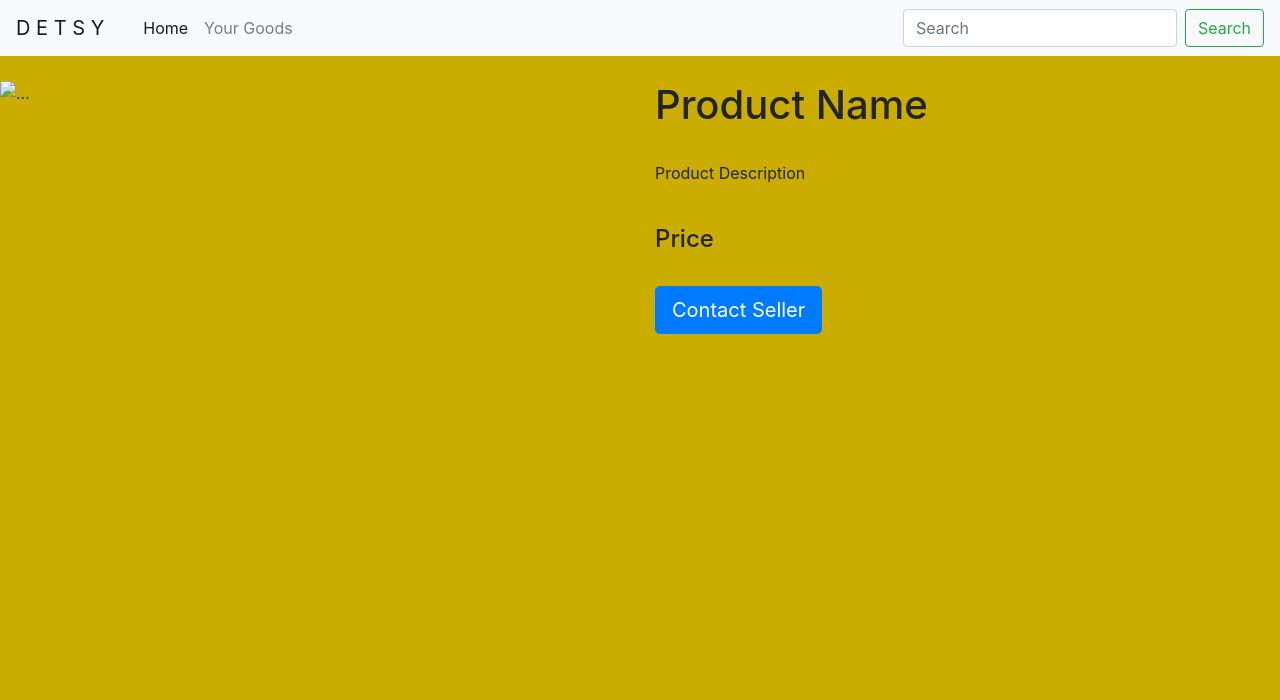
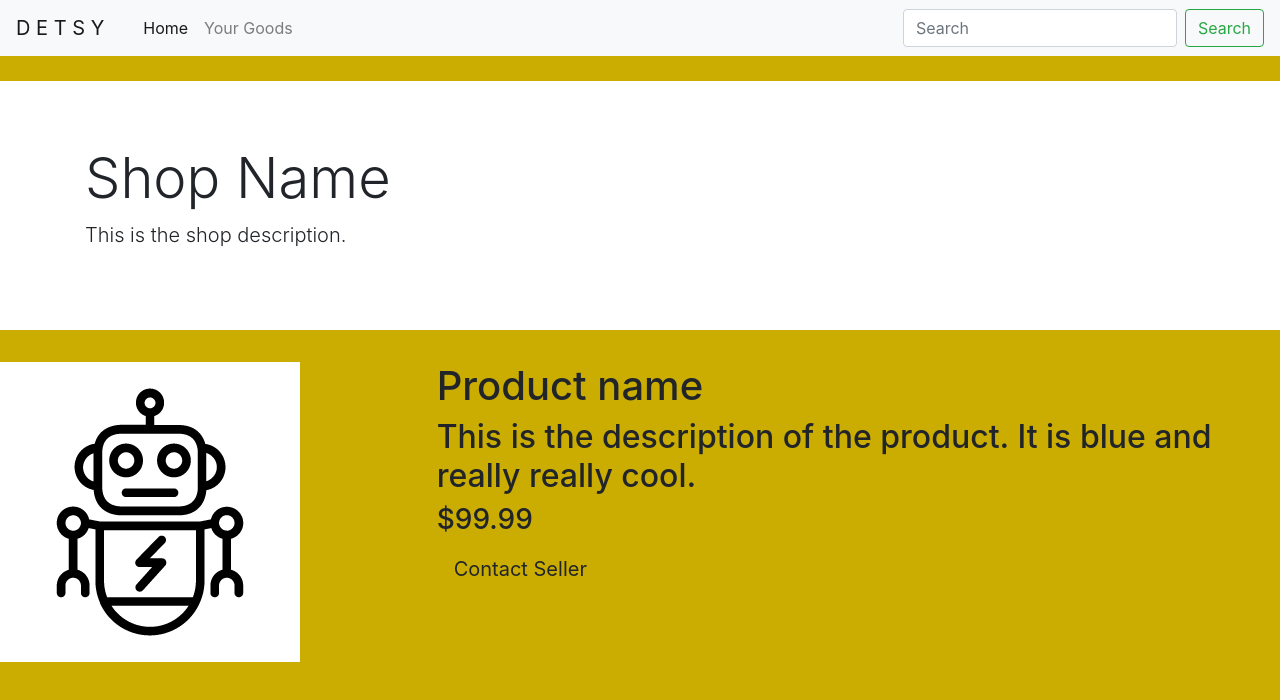
Before and after one commit to TheMaryJacobs/Detsy, a website with bundled scripts: page public/product-page.html in a window 1280 px wide. Built offline with nearby package versions, Linux system fonts and the light colour scheme.

Commit message:
product html

```diff
--- a/public/product-page.html
+++ b/public/product-page.html
@@ -5,6 +5,7 @@
     <meta name="viewport" content="width=device-width, initial-scale=1.0">
     <meta http-equiv="X-UA-Compatible" content="ie=edge">
     <title>DETSY</title>
+    <link href="https://fonts.googleapis.com/css?family=Gelasio|Oswald&display=swap" rel="stylesheet">
     <link rel="stylesheet" href="https://stackpath.bootstrapcdn.com/bootstrap/4.3.1/css/bootstrap.min.css" integrity="sha384-ggOyR0iXCbMQv3Xipma34MD+dH/1fQ784/j6cY/iJTQUOhcWr7x9JvoRxT2MZw1T" crossorigin="anonymous">
     <link rel="stylesheet" href="./styles/styles.css">
 </head>
@@ -31,28 +32,28 @@
             <button class="btn btn-outline-success my-2 my-sm-0" type="submit">Search</button>
           </form>
         </div>
-
         </div>
         </div>
       </nav>
-
-          <div class="row">
-                <div class="col-sm-6">
-                    <img src="..." class="rounded float-left" alt="...">
+          <div class="jumbotron jumbotron-fluid">
+                <div class="container">
+                  <h1 class="display-4">Shop Name</h1>
+                  <p class="lead">This is the shop description.</p>
                 </div>
-                <div class="col-sm-6">
-                    <h1>Product Name</h1><br>
-                    <p>Product Description</p><br>
-                    <h4>Price</h4><br>
-                    <button type="button" class="btn btn-primary btn-lg">Contact Seller</button>
-                </div>
+        </div>
+        <div class="container-product">
+        <div class="row">
+            <div class="col-4">
+                <img src="./images/robot.png" class="product-image" id="product-image">
             </div>
-
-
-
+            <div class="col-8">
+                <h1 id="product-name">Product name</h1>
+                <h2 id="product-description" class="prod-desc">This is the description of the product. It is blue and really really cool.</h2>
+                <h3 id="price" class="price">$99.99</h3>
+                <button type="button" class="btn btn-lg contact-seller">Contact Seller</button>
+            </div>
+        </div>
+        </div>
     <script src="/js/index.js" type="module"></script>
-    <script src="https://code.jquery.com/jquery-3.3.1.slim.min.js" integrity="sha384-q8i/X+965DzO0rT7abK41JStQIAqVgRVzpbzo5smXKp4YfRvH+8abtTE1Pi6jizo" crossorigin="anonymous"></script>
-<script src="https://cdnjs.cloudflare.com/ajax/libs/popper.js/1.14.7/umd/popper.min.js" integrity="sha384-UO2eT0CpHqdSJQ6hJty5KVphtPhzWj9WO1clHTMGa3JDZwrnQq4sF86dIHNDz0W1" crossorigin="anonymous"></script>
-<script src="https://stackpath.bootstrapcdn.com/bootstrap/4.3.1/js/bootstrap.min.js" integrity="sha384-JjSmVgyd0p3pXB1rRibZUAYoIIy6OrQ6VrjIEaFf/nJGzIxFDsf4x0xIM+B07jRM" crossorigin="anonymous"></script>
 </body>
 </html>
```
